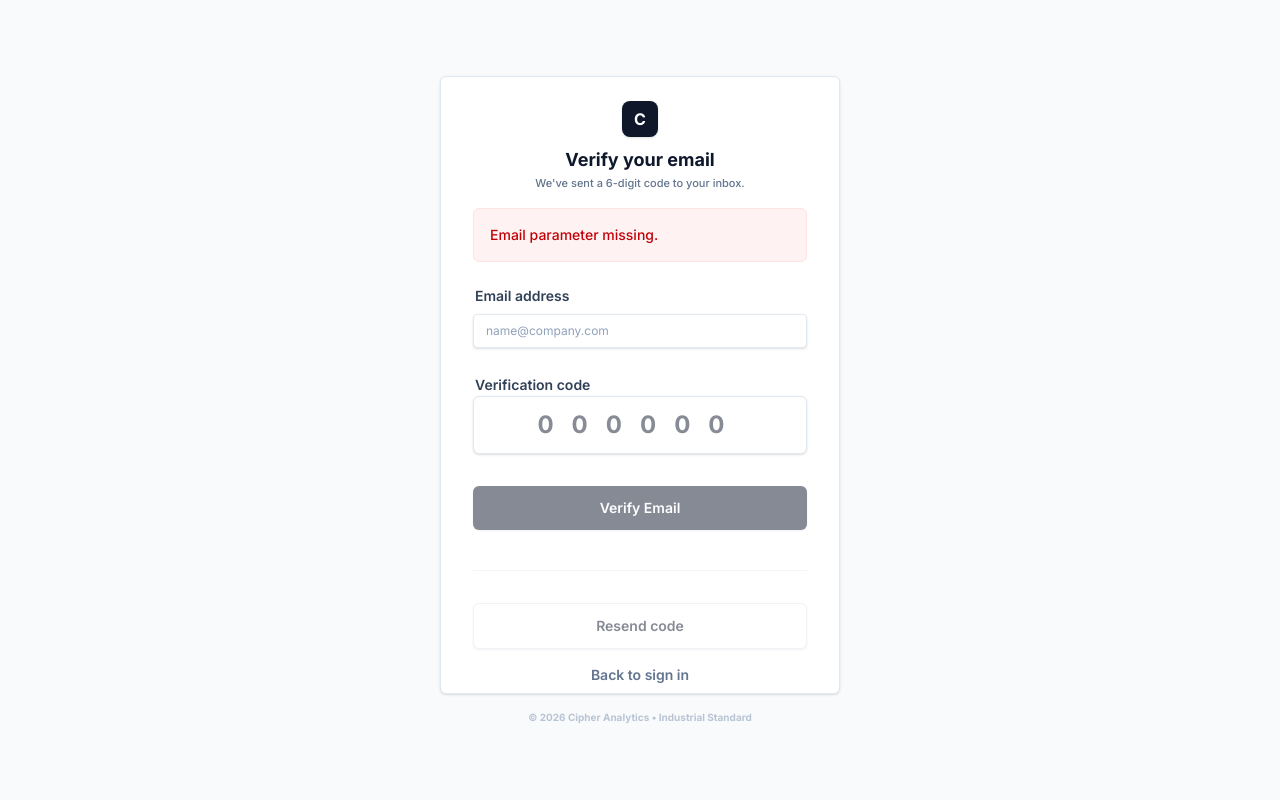
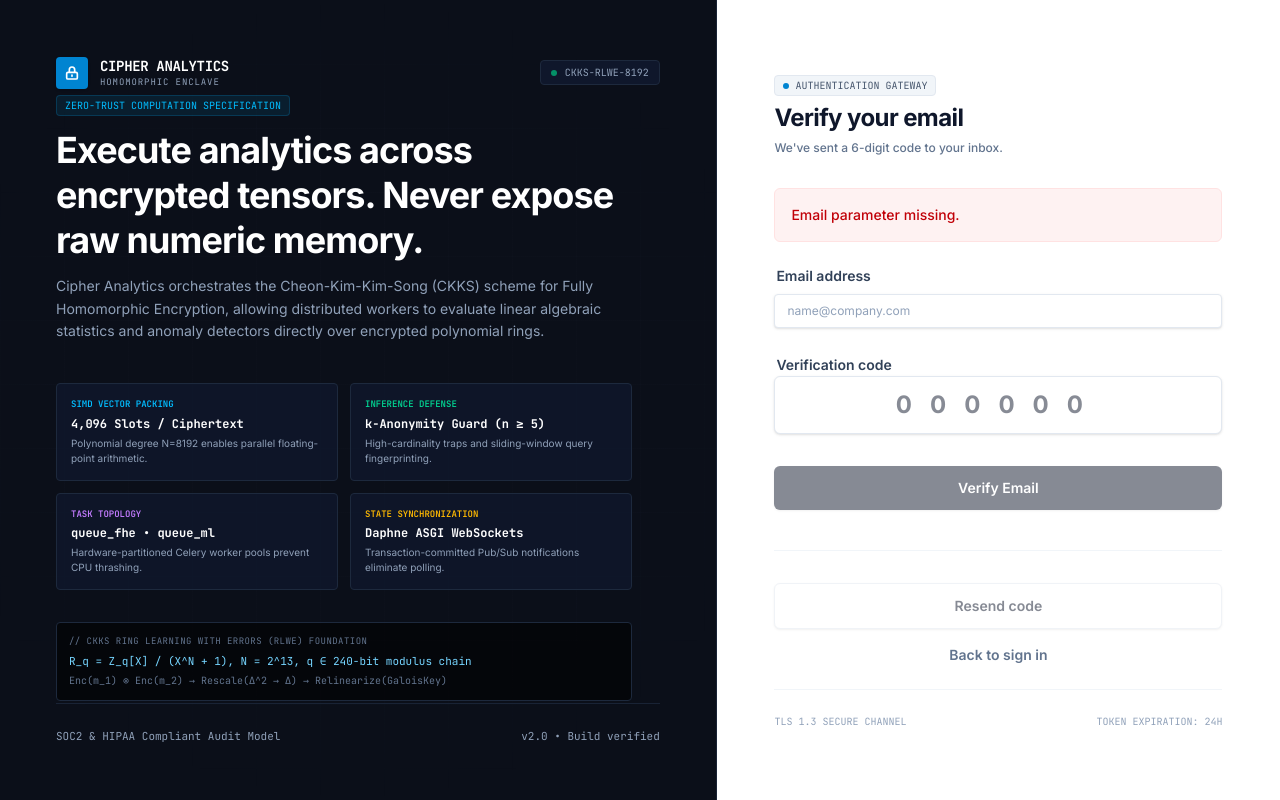
Before and after one commit to ashif-ek/cipher-analytics, a React (Vite) app in the folder frontend/: page /verify-otp in a window 1280 px wide. Built offline with nearby package versions, Linux system fonts and the light colour scheme; no server answers.

Commit message:
feat: refine public gateway layout and dataset inventory header

```diff
--- a/frontend/src/components/auth/AuthLayout.jsx
+++ b/frontend/src/components/auth/AuthLayout.jsx
@@ -1,4 +1,5 @@
 import React, { useState, createContext, useContext } from 'react';
+import { Link } from 'react-router-dom';
 import Modal from '../ui/Modal';
 import { LegalContent } from './LegalContent';
 
@@ -21,7 +22,7 @@ export const AuthProvider = ({ children }) => {
         onClose={() => setModal({ ...modal, isOpen: false })}
         onConfirm={() => setModal({ ...modal, isOpen: false })}
         title={modal.title}
-        confirmText="Understand & Acknowledge"
+        confirmText="Acknowledge"
         showIcon={false}
         size="lg"
         message={<LegalContent type={modal.type} />}
@@ -32,27 +33,110 @@ export const AuthProvider = ({ children }) => {
 
 const AuthLayout = ({ children, title, subtitle }) => {
   return (
-    <div className="h-screen w-full flex flex-col items-center justify-center bg-slate-50 font-sans px-4 text-slate-900 overflow-hidden">
-      <div className="w-full max-w-[400px] bg-white border border-slate-200 shadow-sm rounded-md overflow-hidden flex flex-col max-h-[98vh]">
-        {/* Header Section - Minimalist & Compact */}
-        <div className="p-6 pb-2 text-center flex-shrink-0">
-          <div className="inline-flex items-center justify-center w-9 h-9 bg-slate-900 text-white font-bold rounded-lg mb-3 shadow-sm select-none">
-            C
+    <div className="min-h-screen w-full flex flex-col lg:flex-row bg-[#0b0f19] text-slate-100 font-sans selection:bg-sky-500/30 selection:text-white">
+      {/* Editorial Tech Rail (Desktop Left / Brand Showcase) */}
+      <div className="lg:w-[52%] xl:w-[56%] bg-slate-950 border-r border-slate-800/80 p-8 lg:p-14 flex flex-col justify-between relative overflow-hidden">
+        {/* Subtle Architectural Grid Lines */}
+        <div className="absolute inset-0 bg-[linear-gradient(to_right,#1e293b15_1px,transparent_1px),linear-gradient(to_bottom,#1e293b15_1px,transparent_1px)] bg-[size:4rem_4rem] [mask-image:radial-gradient(ellipse_60%_50%_at_50%_50%,#000_70%,transparent_100%)] pointer-events-none"></div>
+
+        {/* Top Header */}
+        <div className="relative z-10 flex items-center justify-between">
+          <Link to="/" className="flex items-center space-x-3 group">
+            <div className="w-8 h-8 rounded bg-sky-600 text-white flex items-center justify-center font-mono font-bold text-sm shadow-sm">
+              <svg className="w-4 h-4 text-white" fill="none" viewBox="0 0 24 24" stroke="currentColor">
+                <path strokeLinecap="round" strokeLinejoin="round" strokeWidth={2.5} d="M12 15v2m-6 4h12a2 2 0 002-2v-6a2 2 0 00-2-2H6a2 2 0 00-2 2v6a2 2 0 002 2zm10-10V7a4 4 0 00-8 0v4h8z" />
+              </svg>
+            </div>
+            <div className="flex flex-col">
+              <span className="text-sm font-bold tracking-tight text-white font-mono">CIPHER ANALYTICS</span>
+              <span className="text-[9px] font-mono tracking-widest text-slate-400 uppercase">HOMOMORPHIC ENCLAVE</span>
+            </div>
+          </Link>
+
+          <div className="flex items-center space-x-2 text-[10px] font-mono px-2.5 py-1 rounded bg-slate-900 border border-slate-800 text-slate-400">
+            <span className="w-1.5 h-1.5 rounded-full bg-emerald-500 animate-pulse"></span>
+            <span>CKKS-RLWE-8192</span>
           </div>
-          <h1 className="text-lg font-bold text-slate-900 leading-tight">{title}</h1>
-          <p className="text-[11px] text-slate-500 mt-1 font-medium">{subtitle}</p>
         </div>
 
-        {/* Form Section - Scrollable if needed, but optimized to not scroll */}
-        <div className="px-8 py-2 overflow-y-auto custom-scrollbar flex-grow">
-          {children}
+        {/* Technical Narrative Core */}
+        <div className="relative z-10 my-12 lg:my-0 space-y-8 max-w-xl">
+          <div className="space-y-3">
+            <div className="inline-flex items-center space-x-2 px-2 py-0.5 rounded bg-sky-500/10 border border-sky-500/20 text-sky-400 font-mono text-[10px]">
+              <span>ZERO-TRUST COMPUTATION SPECIFICATION</span>
+            </div>
+            <h2 className="text-2xl lg:text-3xl xl:text-4xl font-bold tracking-tight text-white leading-tight">
+              Execute analytics across encrypted tensors. Never expose raw numeric memory.
+            </h2>
+            <p className="text-xs lg:text-sm text-slate-400 leading-relaxed font-normal">
+              Cipher Analytics orchestrates the Cheon-Kim-Kim-Song (CKKS) scheme for Fully Homomorphic Encryption, allowing distributed workers to evaluate linear algebraic statistics and anomaly detectors directly over encrypted polynomial rings.
+            </p>
+          </div>
+
+          {/* Cryptographic Execution Architecture Matrix */}
+          <div className="grid grid-cols-2 gap-3 pt-2">
+            <div className="p-3.5 rounded bg-slate-900/90 border border-slate-800 space-y-1">
+              <span className="text-[9px] font-mono uppercase text-sky-400 font-semibold block">SIMD Vector Packing</span>
+              <div className="text-xs font-mono font-bold text-white">4,096 Slots / Ciphertext</div>
+              <div className="text-[10px] text-slate-400">Polynomial degree N=8192 enables parallel floating-point arithmetic.</div>
+            </div>
+
+            <div className="p-3.5 rounded bg-slate-900/90 border border-slate-800 space-y-1">
+              <span className="text-[9px] font-mono uppercase text-emerald-400 font-semibold block">Inference Defense</span>
+              <div className="text-xs font-mono font-bold text-white">k-Anonymity Guard (n ≥ 5)</div>
+              <div className="text-[10px] text-slate-400">High-cardinality traps and sliding-window query fingerprinting.</div>
+            </div>
+
+            <div className="p-3.5 rounded bg-slate-900/90 border border-slate-800 space-y-1">
+              <span className="text-[9px] font-mono uppercase text-purple-400 font-semibold block">Task Topology</span>
+              <div className="text-xs font-mono font-bold text-white">queue_fhe • queue_ml</div>
+              <div className="text-[10px] text-slate-400">Hardware-partitioned Celery worker pools prevent CPU thrashing.</div>
+            </div>
+
+            <div className="p-3.5 rounded bg-slate-900/90 border border-slate-800 space-y-1">
+              <span className="text-[9px] font-mono uppercase text-amber-400 font-semibold block">State Synchronization</span>
+              <div className="text-xs font-mono font-bold text-white">Daphne ASGI WebSockets</div>
+              <div className="text-[10px] text-slate-400">Transaction-committed Pub/Sub notifications eliminate polling.</div>
+            </div>
+          </div>
+
+          {/* Mathematical Proof Snippet */}
+          <div className="p-3 rounded bg-black/60 border border-slate-800 font-mono text-[11px] text-slate-400 space-y-1">
+            <div className="text-slate-500 text-[9px] uppercase tracking-wider">// CKKS Ring Learning With Errors (RLWE) Foundation</div>
+            <div className="text-sky-300">R_q = Z_q[X] / (X^N + 1),  N = 2^13,  q ∈ 240-bit modulus chain</div>
+            <div className="text-slate-500 text-[10px]">Enc(m_1) ⊗ Enc(m_2) → Rescale(Δ^2 → Δ) → Relinearize(GaloisKey)</div>
+          </div>
+        </div>
+
+        {/* Bottom Metadata */}
+        <div className="relative z-10 pt-6 border-t border-slate-800/80 flex items-center justify-between text-[11px] font-mono text-slate-400">
+          <div>SOC2 & HIPAA Compliant Audit Model</div>
+          <div>v2.0 • Build verified</div>
         </div>
       </div>
 
-      {/* Footer - Fixed position at bottom of viewport area */}
-      <p className="mt-4 text-[10px] text-slate-400 font-bold flex-shrink-0 opacity-60">
-        © 2026 Cipher Analytics • Industrial Standard
-      </p>
+      {/* Interactive Form Panel (White-First High-Precision Canvas) */}
+      <div className="lg:w-[48%] xl:w-[44%] bg-white text-slate-900 flex flex-col justify-center px-8 sm:px-14 py-12 relative">
+        <div className="max-w-md w-full mx-auto space-y-6">
+          <div className="space-y-1.5">
+            <div className="inline-flex items-center space-x-1.5 px-2 py-0.5 rounded bg-slate-100 border border-slate-200 text-slate-600 font-mono text-[10px]">
+              <span className="w-1.5 h-1.5 rounded-full bg-sky-600"></span>
+              <span>AUTHENTICATION GATEWAY</span>
+            </div>
+            <h1 className="text-2xl font-bold tracking-tight text-slate-900">{title}</h1>
+            <p className="text-xs text-slate-500 font-medium">{subtitle}</p>
+          </div>
+
+          <div className="pt-2">
+            {children}
+          </div>
+
+          <div className="pt-6 border-t border-slate-100 flex items-center justify-between text-[10px] text-slate-400 font-mono">
+            <span>TLS 1.3 SECURE CHANNEL</span>
+            <span>TOKEN EXPIRATION: 24H</span>
+          </div>
+        </div>
+      </div>
     </div>
   );
 };
--- a/frontend/src/pages/Datasets.jsx
+++ b/frontend/src/pages/Datasets.jsx
@@ -91,30 +91,34 @@ const Datasets = () => {
 
   return (
     <div className="space-y-8">
-      {/* Hero Section */}
-      <div className="relative -mx-4 px-4 sm:-mx-8 sm:px-8 py-8 bg-slate-50/50 border-b border-slate-200 -mt-8 mb-4">
-        <div className="flex flex-col md:flex-row md:items-end justify-between gap-6">
-          <div className="space-y-1">
-            <h1 className="text-3xl font-bold text-slate-900">Dataset Registry</h1>
-            <p className="text-sm text-slate-500 font-medium max-w-xl leading-relaxed">
-              Consolidated command center for ingestion, metadata governance, and secure FHE analytics.
+      {/* Technical Header & Ingestion Action */}
+      <div className="flex flex-col sm:flex-row sm:items-center justify-between gap-4 pb-6 border-b border-slate-200">
+        <div>
+          <div className="flex items-center space-x-2 text-[10px] font-mono uppercase tracking-wider text-slate-500 mb-1">
+            <span>REPOSITORY</span>
+            <span>/</span>
+            <span className="text-slate-900 font-semibold">DATASET REGISTRY</span>
+          </div>
+          <h1 className="text-xl font-bold tracking-tight text-slate-900">Encrypted Dataset Inventory</h1>
+          <p className="text-xs text-slate-500 mt-0.5">
+            Cryptographic storage, differential privacy parameters, and homomorphic compute registry.
           </p>
         </div>
-          <div className="flex items-center gap-3">
-            <div className="hidden lg:flex flex-col items-end mr-6">
-              <span className="text-[11px] font-semibold text-slate-400">Active Inventory</span>
-              <span className="text-sm font-bold text-slate-900">{datasets.length} Objects</span>
+
+        <div className="flex items-center space-x-3">
+          <div className="hidden sm:flex flex-col items-end px-3 py-1.5 rounded border border-slate-200 bg-white">
+            <span className="text-[10px] font-mono text-slate-400 uppercase">Registered Assets</span>
+            <span className="text-xs font-mono font-bold text-slate-900">{datasets.length} Objects</span>
           </div>
           <Link
             to="/upload"
-              className="inline-flex items-center px-5 py-2.5 bg-slate-900 text-white text-xs font-bold rounded-xl hover:bg-black transition-all shadow-sm group"
+            className="inline-flex items-center px-3.5 py-2 bg-slate-900 hover:bg-slate-800 text-white text-xs font-mono font-medium rounded transition-colors shadow-sm"
           >
-              <svg className="mr-2 h-4 w-4 text-slate-400 group-hover:text-white transition-colors" fill="none" viewBox="0 0 24 24" stroke="currentColor">
-                <path strokeLinecap="round" strokeLinejoin="round" strokeWidth="2.5" d="M12 4v16m8-8H4" />
+            <svg className="w-3.5 h-3.5 mr-1.5" fill="none" viewBox="0 0 24 24" stroke="currentColor">
+              <path strokeLinecap="round" strokeLinejoin="round" strokeWidth={2} d="M12 4v16m8-8H4" />
             </svg>
-              Ingest New Asset
+            Ingest Dataset
           </Link>
-          </div>
         </div>
       </div>
 
```
Lines whose indentation alone changed are shown as unchanged.
